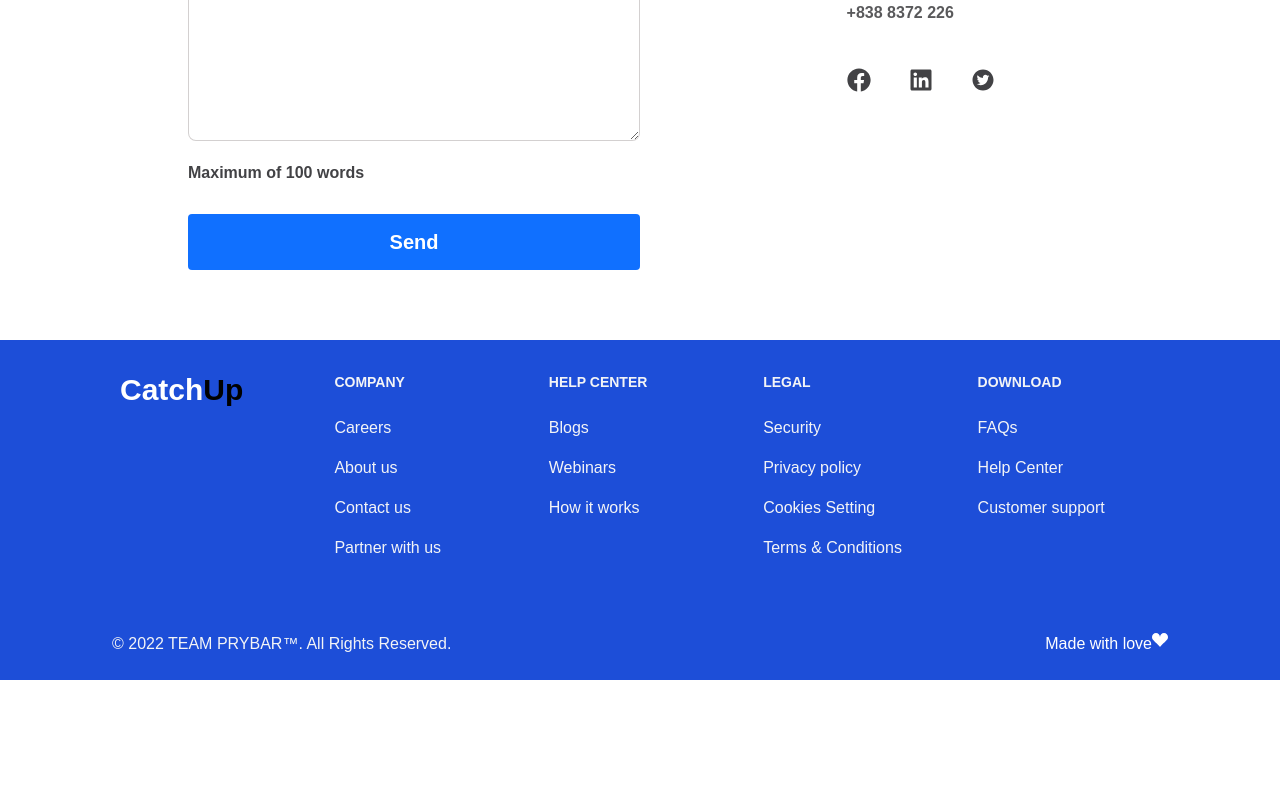
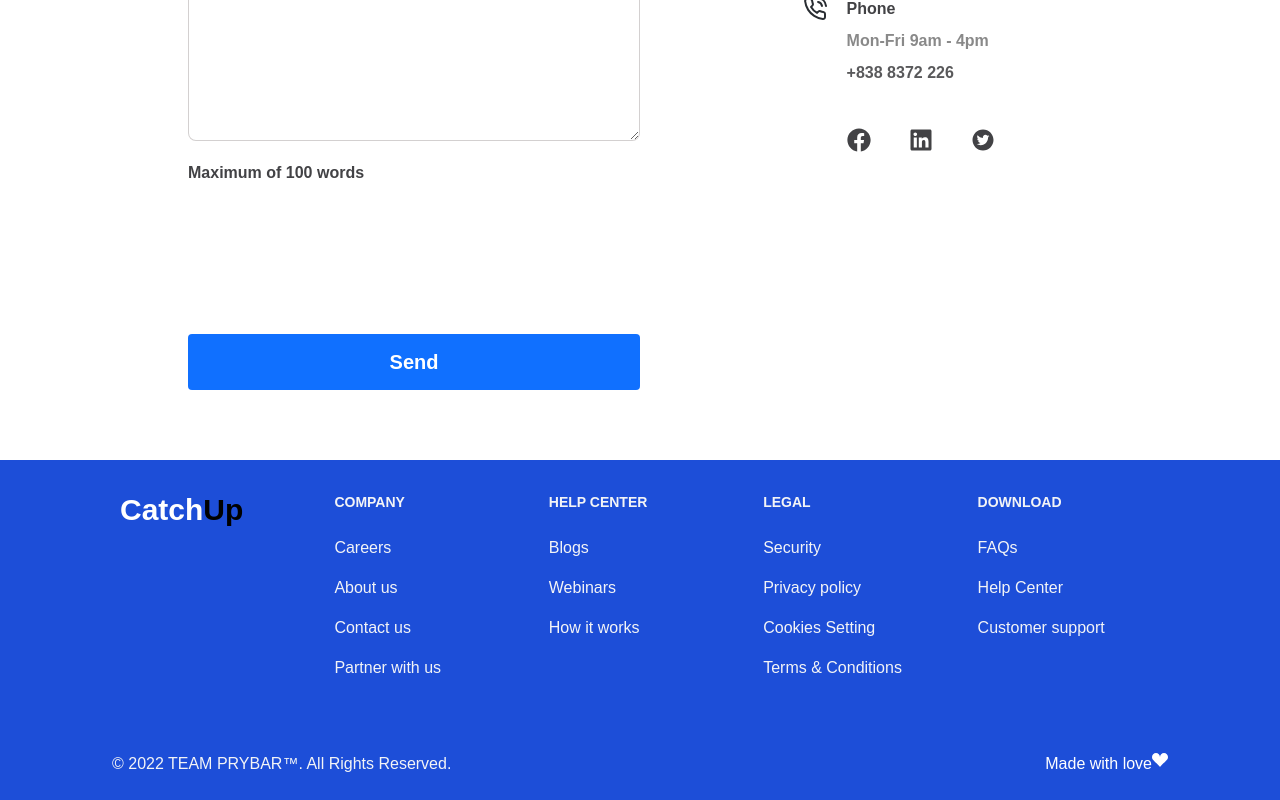
Before and after one commit to workshopapps/dinnerwithfriends.web, a React (Create React App) app: page /contact-us in a window 1280 px wide. Shown: the part 926-1726 px from the top of the page. Before the commit the page ends 1606 px from the top, so only its background shows below. Built offline with nearby package versions, Linux system fonts and the light colour scheme; a web font is replaced by a local one.

Commit message:
style: additional styling to the contact us form

```diff
--- a/src/pages/contactUs/contactUsForm/ContactUsForm.module.css
+++ b/src/pages/contactUs/contactUsForm/ContactUsForm.module.css
@@ -1,5 +1,8 @@
 .form {
   width: 50%;
+}
+input {
+  font-size: 16px !important;
 }
 
 .input-container {
@@ -47,4 +50,5 @@ textarea::placeholder {
   font-size: 1.25rem;
   font-weight: 700;
   padding: 1.25rem 0;
+  margin-top: 7.5rem;
 }
```
